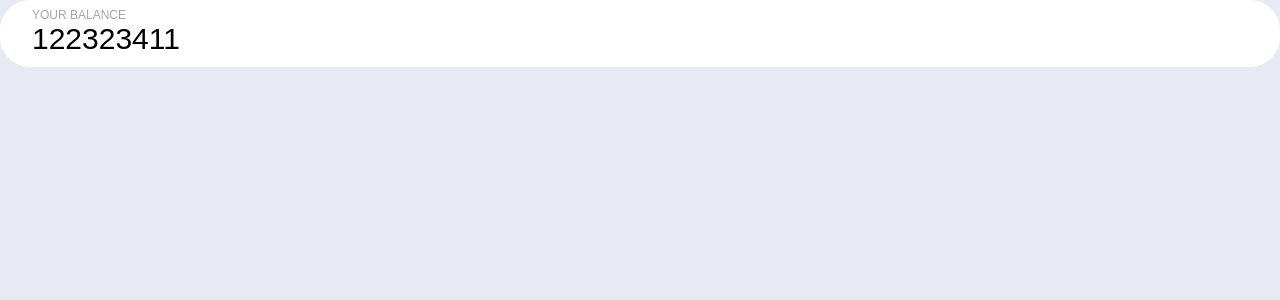
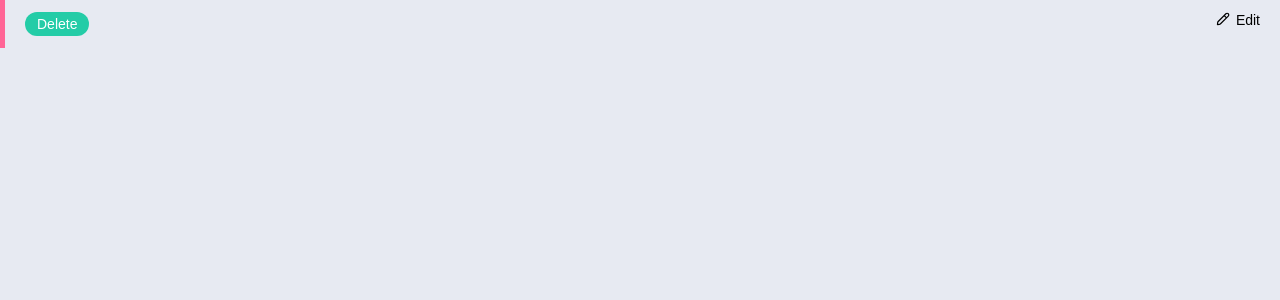
Before and after one commit to mattmalicki/wallet, a React (Create React App) app in the folder client/: page / in a window 1280 px wide. Shown: the top 300 px of the page. Built offline with nearby package versions, Linux system fonts and the light colour scheme.

Commit message:
Added new transactionlistitem component.

```diff
--- a/client/src/App.tsx
+++ b/client/src/App.tsx
@@ -1,12 +1,18 @@
-import React from "react";
+import React, { MouseEvent } from "react";
 
 import "./App.css";
-import { Balance } from "./components/Atoms/Balance/Balance";
+import { TransactionListItem } from "./components/Molecules/TransactionListItem/TransactionListItem";
 
 const App: React.FC = () => {
+  function something(event: MouseEvent<HTMLButtonElement>) {
+    console.log("fwvjrnn");
+  }
   return (
     <div className="App">
-      <Balance balance={122323411} />
+      <TransactionListItem
+        deleteButtonHandler={something}
+        editButtonHandler={something}
+      />
     </div>
   );
 };
--- a/client/src/components/Atoms/Icon/Icon.tsx
+++ b/client/src/components/Atoms/Icon/Icon.tsx
@@ -14,7 +14,8 @@ export type NameOpts =
   | "name"
   | "eye"
   | "eye-blocked"
-  | "arrow-down";
+  | "arrow-down"
+  | "edit";
 
 interface IconProp {
   name: NameOpts;
--- /dev/null
+++ b/client/src/components/Molecules/TransactionListItem/TransactionListItem.module.css
@@ -0,0 +1,39 @@
+.transactionListItem {
+  display: flex;
+  justify-content: space-between;
+
+  padding: 12px 20px;
+
+  border-left: 5px solid var(--expenseColor);
+}
+
+.deleteButton {
+  font-size: 14px;
+  border-radius: 18px;
+  padding: 4px 12px;
+  background-color: var(--buttonBackground);
+  color: white;
+  transition: transform 0.5s;
+}
+
+.deleteButton:hover {
+  transform: scale(1.2);
+  transition: transform 0.5s;
+}
+
+.editButton {
+  display: flex;
+  font-size: 14px;
+}
+
+.editButtonIcon {
+  width: 14px;
+  height: 14px;
+  margin-right: 6px;
+  transition: transform 0.5s;
+}
+
+.editButton:hover .editButtonIcon {
+  transform: scale(1.2);
+  transition: transform 0.5s;
+}
--- /dev/null
+++ b/client/src/components/Molecules/TransactionListItem/TransactionListItem.tsx
@@ -0,0 +1,44 @@
+import { FC, MouseEventHandler } from "react";
+import styles from "./TransactionListItem.module.css";
+import { IconSvg } from "../../Atoms/Icon/Icon";
+
+interface ValuesProp {
+  header: string;
+  value: string | number;
+}
+
+interface ButtonProp {
+  deleteButtonHandler: MouseEventHandler<HTMLButtonElement>;
+  editButtonHandler: MouseEventHandler<HTMLButtonElement>;
+}
+
+type Never<T> = { [P in keyof T]?: never };
+type OnlyValues = ValuesProp & Never<ButtonProp>;
+type OnlyButtons = ButtonProp & Never<ValuesProp>;
+
+const TransactionListItem: FC<OnlyValues | OnlyButtons> = (props) => {
+  return (
+    <li className={styles.transactionListItem}>
+      {props.header && <span>{props.header}</span>}
+      {props.value && <span>{props.value}</span>}
+      {props.deleteButtonHandler && (
+        <button
+          onClick={props.deleteButtonHandler}
+          className={styles.deleteButton}
+        >
+          Delete
+        </button>
+      )}
+      {props.editButtonHandler && (
+        <button onClick={props.editButtonHandler} className={styles.editButton}>
+          <div className={styles.editButtonIcon}>
+            <IconSvg name="edit" fill="none" />
+          </div>{" "}
+          <span>Edit</span>
+        </button>
+      )}
+    </li>
+  );
+};
+
+export { TransactionListItem };
```
Also changed, not shown: client/src/images/icons-sprite.svg.
